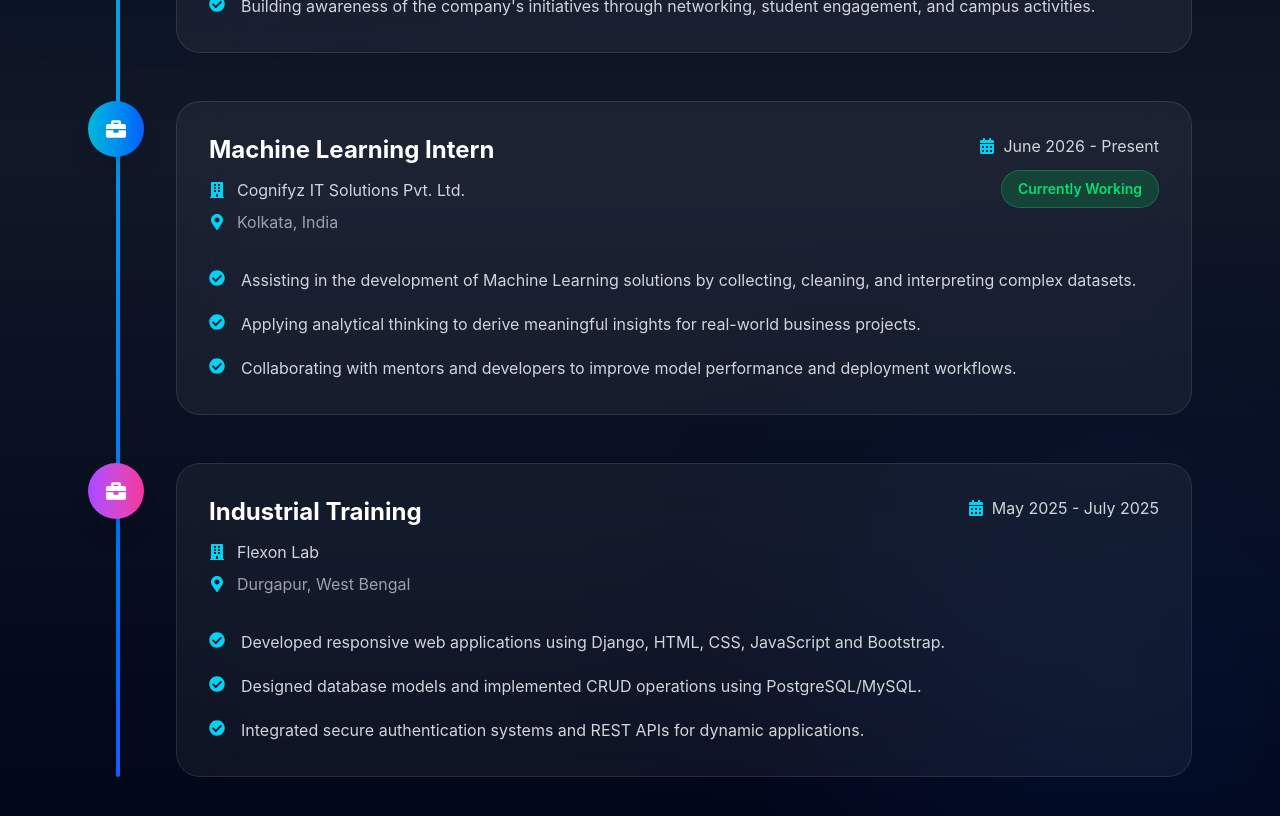
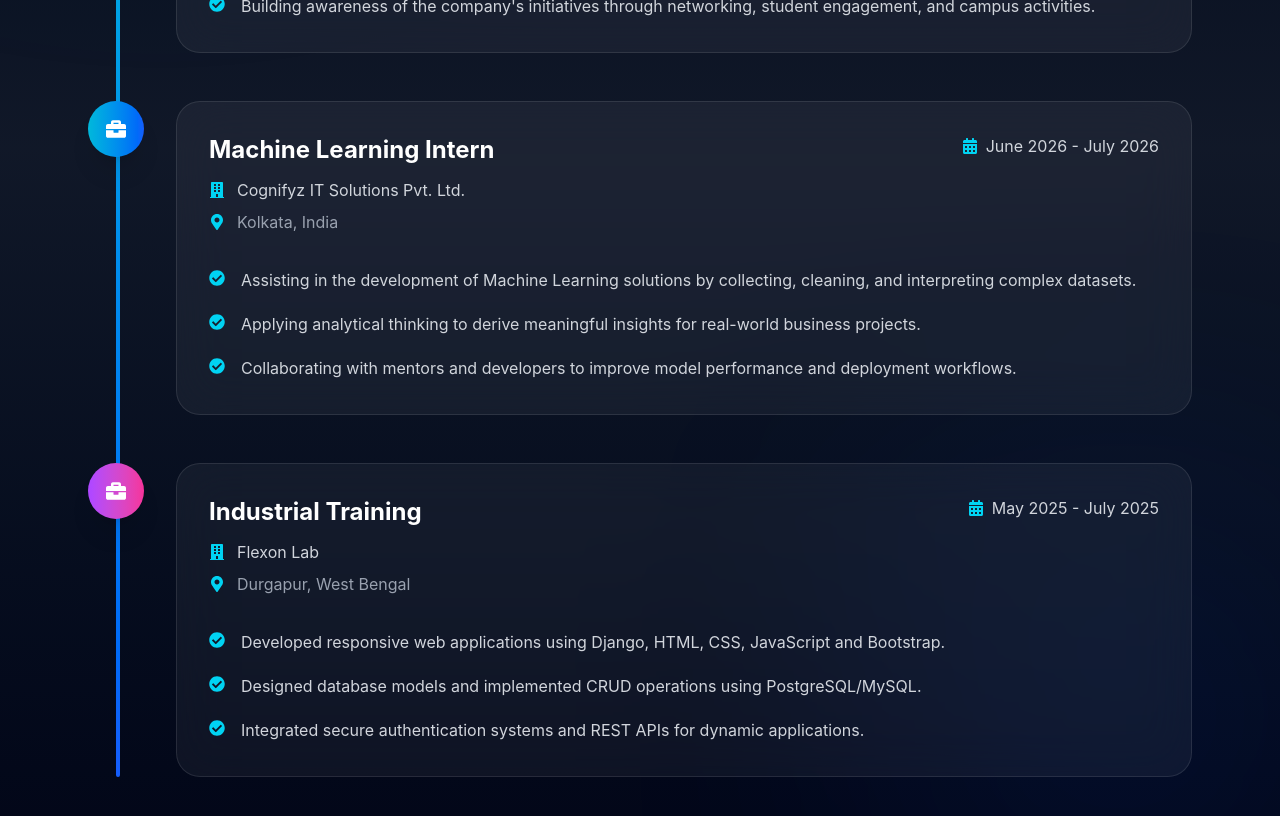
Before and after one commit to RAJSINGH20/PORTFOLIO, a React app: page / in a window 1280 px wide. Shown: the part 4040-4856 px from the top of the page. Built offline with nearby package versions, Linux system fonts and the light colour scheme; the HTML template or start-up script is replaced by a standard one.

Commit message:
fix: update duration and status for Machine Learning Intern role

```diff
--- a/src/Components/Sections/Experience.jsx
+++ b/src/Components/Sections/Experience.jsx
@@ -25,9 +25,9 @@
   {
     role: "Machine Learning Intern",
     company: "Cognifyz IT Solutions Pvt. Ltd.",
-    duration: "June 2026 - Present",
+    duration: "June 2026 - July 2026",
     location: "Kolkata, India",
-    current: true,
+    current: false,
     color: "from-cyan-500 to-blue-600",
     points: [
       "Assisting in the development of Machine Learning solutions by collecting, cleaning, and interpreting complex datasets.",
```
